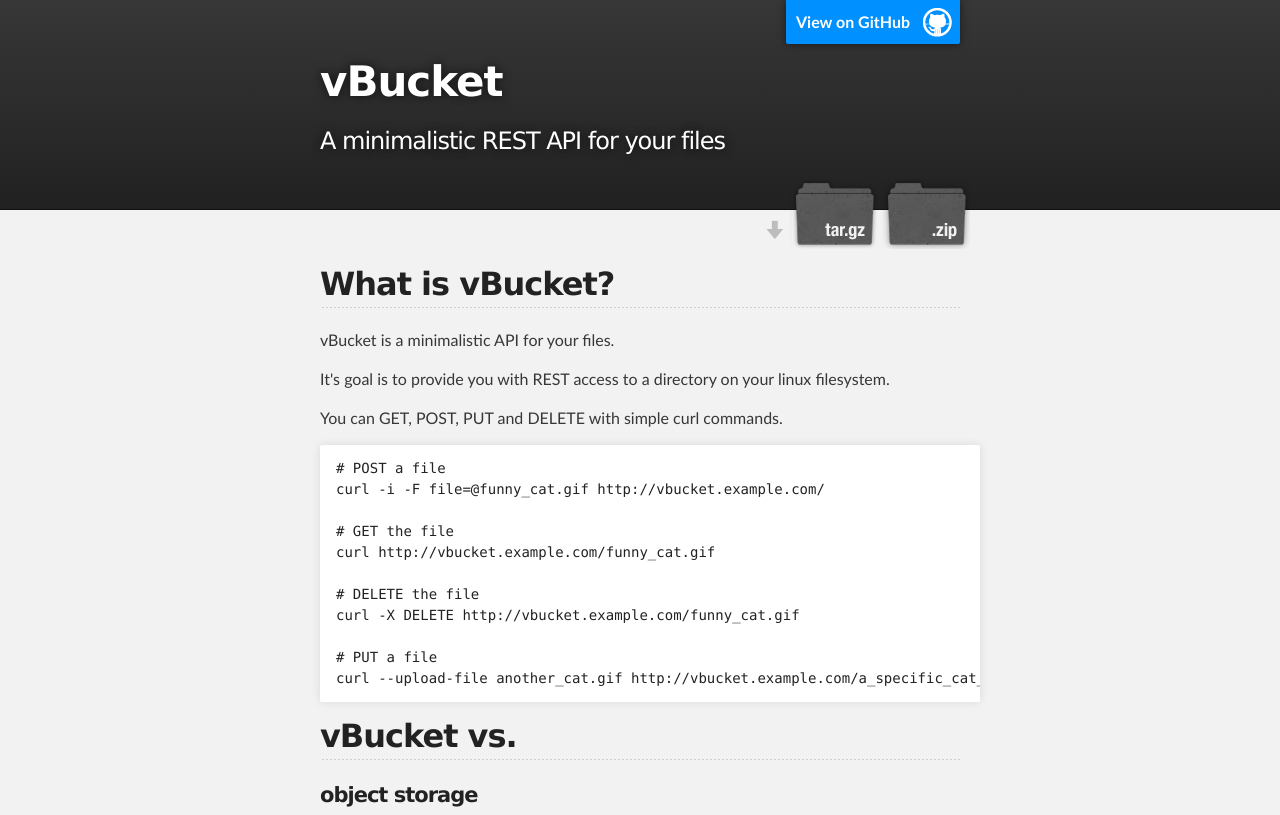
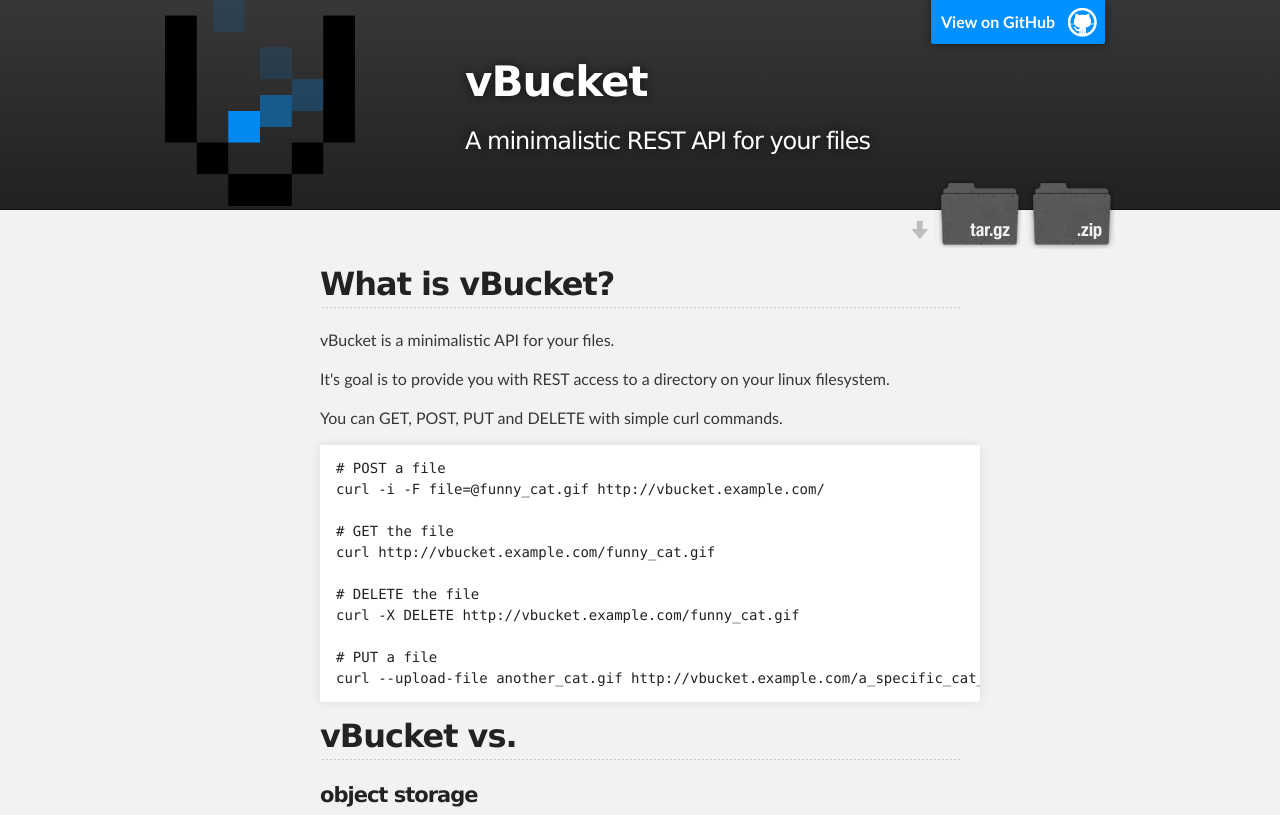
Before and after one commit to jakerobinson/pail, a plain HTML site: page index.html in a window 1280 px wide. Shown: the top 815 px of the page. Drawn offline with Linux system fonts and the light colour scheme.

Commit message:
add logo

```diff
--- a/stylesheets/stylesheet.css
+++ b/stylesheets/stylesheet.css
@@ -293,10 +293,13 @@
   background: -ms-linear-gradient(top, #373737, #212121);
   background: -o-linear-gradient(top, #373737, #212121);
   background: linear-gradient(top, #373737, #212121);
+
 }
 
 #header_wrap .inner {
-  padding: 50px 10px 30px 10px;
+  padding: 50px 10px 30px 300px;
+  background: url('../images/vbucket.png') no-repeat;
+  background-size: 20%;
 }
 
 #project_title {
```
Also changed, not shown: index.html (+2 -0 lines).
